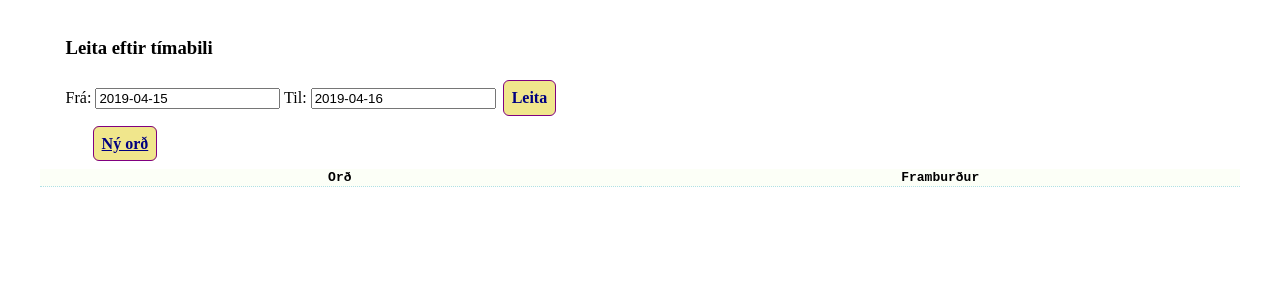
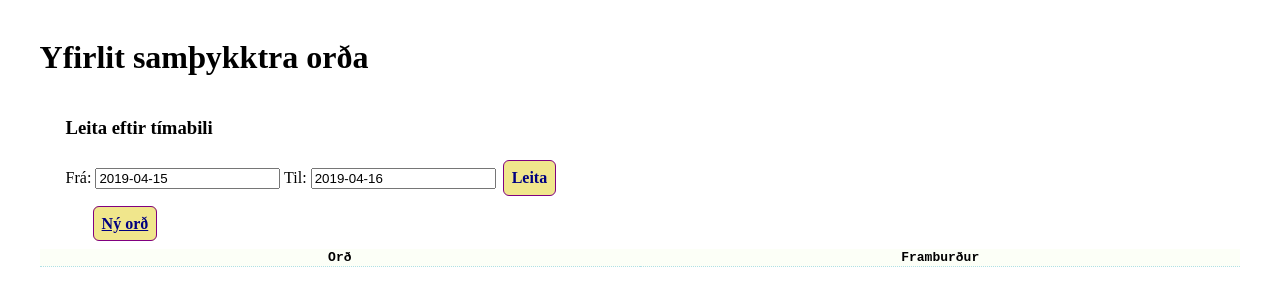
Before and after one commit to judyfong/XML_Editor, a plain HTML site: page www/confirmed_words.html in a window 1280 px wide. Drawn offline with nearby package versions, Linux system fonts and the light colour scheme.

Commit message:
Add in page title

```diff
--- a/www/confirmed_words.html
+++ b/www/confirmed_words.html
@@ -222,6 +222,7 @@
   </head>
   <body onload="newWordsInitialize()">
     <div id="main-container">
+	<h1>Yfirlit samþykktra orða</h1>
       <div id="selection-container">
         <div id="period-search-container">
           <h3>
```
